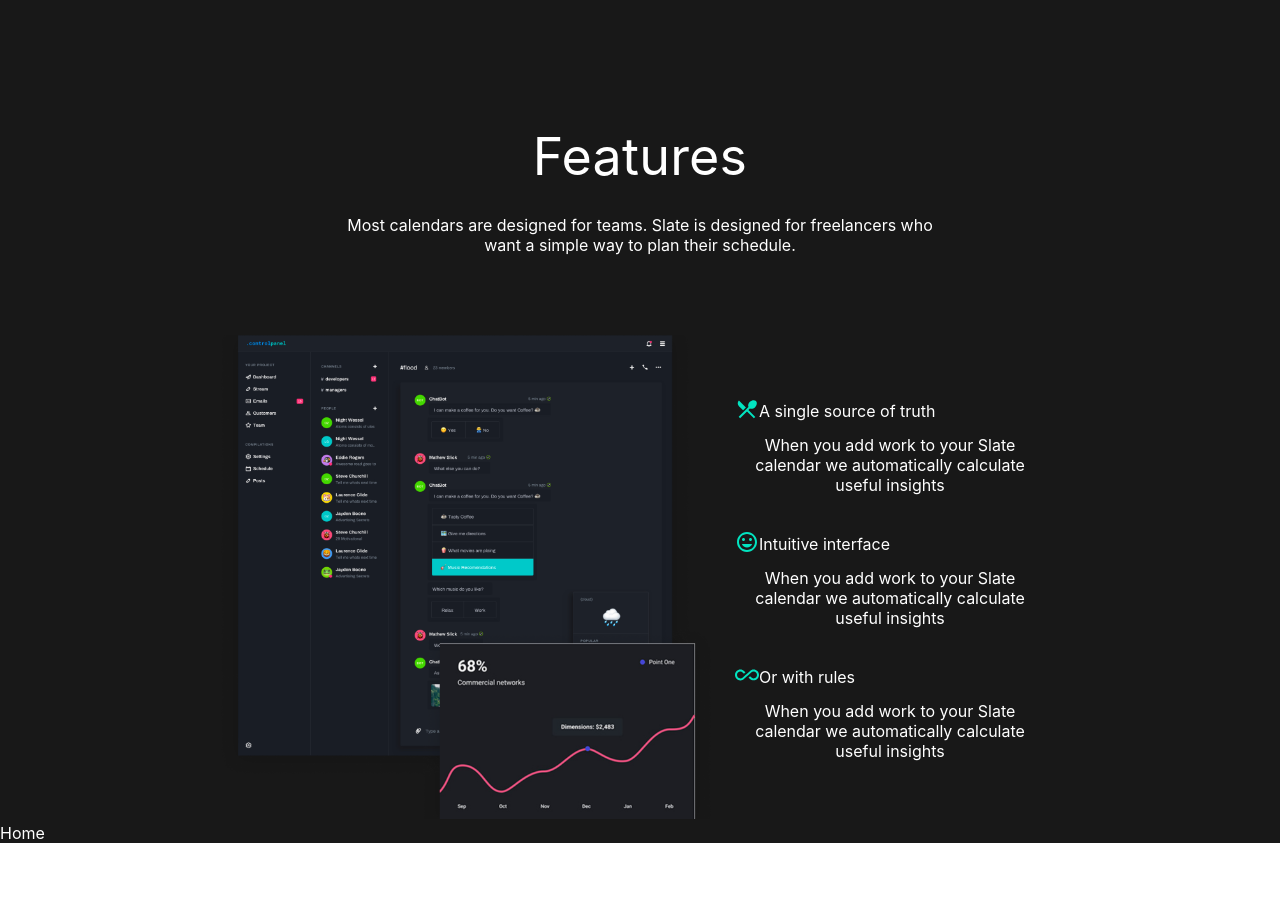
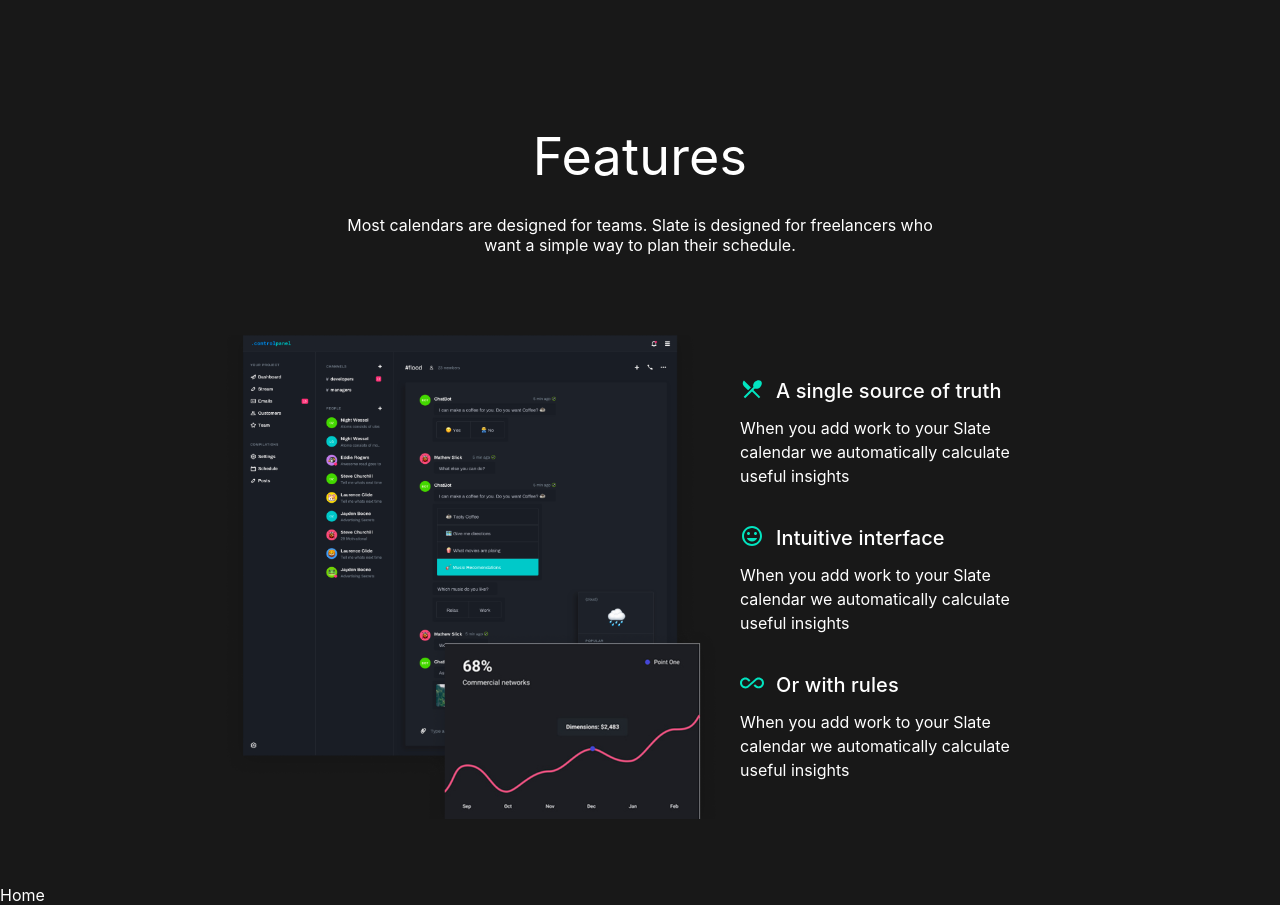
Before and after one commit to TheDa21crj/Landing-Page, a React (Create React App) app: page / in a window 1280 px wide. Shown: the part 1420-2325 px from the top of the page. Before the commit the page ends 2263 px from the top, so only its background shows below. Built offline with nearby package versions, Linux system fonts and the light colour scheme; the HTML template or start-up script is replaced by a standard one.

Commit message:
span styled

```diff
--- a/src/Components/Css/Features.css
+++ b/src/Components/Css/Features.css
@@ -1,5 +1,6 @@
 .featuresmDiv {
     margin-top: 162px;
+    margin-bottom: 62px;
 }
 
 .featuresmDiv h1 {
@@ -38,7 +39,7 @@
 
 .FeatureRightDiv {
     padding: 20px;
-    max-width: 310px;
+    max-width: 300px;
 }
 
 .FeatureRowDiv {
@@ -54,4 +55,19 @@
 
 .FeatureIcon {
     color: #02e4c0;
+    margin-right: 12px;
 }
+
+.FeatureHeadSpan {
+    font-weight: 500;
+    font-size: 20px;
+    line-height: 30px;
+    letter-spacing: 0.1px;
+}
+
+.FeaturePTag {
+    font-size: 16px;
+    font-weight: 400;
+    line-height: 24px;
+    text-align: left;
+}
```
